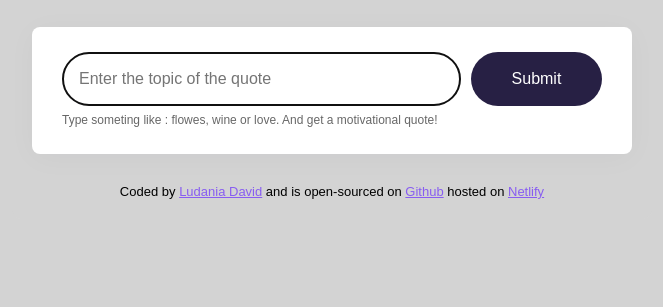
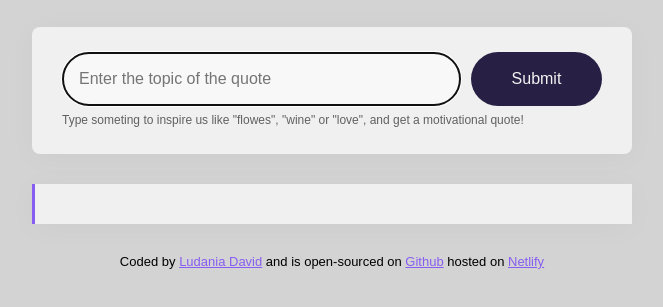
Before and after one commit to Ludania-prog/AI-Week2-Quotes-Poems-Project, a plain HTML site: page index.html in a window 1280 px wide. Shown: the part 275-582 px from the top of the page, without its empty margins (308-971 px from the left). Drawn offline with nearby package versions, Linux system fonts and the light colour scheme.

Commit message:
finishing touch

```diff
--- a/index.html
+++ b/index.html
@@ -31,11 +31,11 @@
             <input type="submit" class="submit-button" />
           </form>
           <div class="hint">
-            Type someting like : flowes, wine or love. And get a motivational
-            quote!
+            Type someting to inspire us like "flowes", "wine" or "love", and get
+            a motivational quote!
           </div>
         </div>
-        <div class="quote hidden" id="quote"></div>
+        <div class="quote" id="quote"></div>
       </main>
 
       <footer>
--- a/src/style.css
+++ b/src/style.css
@@ -24,7 +24,7 @@ h1 {
   color: #272044;
 }
 .form-container {
-  background-color: white;
+  background-color: rgba(255, 255, 255, 0.656);
   margin-bottom: 30px;
   border-radius: 8px;
   box-shadow: 0px 4px 30px 0px rgba(39, 33, 66, 0.03);
@@ -43,6 +43,7 @@ form {
 }
 
 .instructions {
+  background-color: rgb(248, 248, 248);
   padding: 16px;
   border: 1px solid rgba(39, 33, 66, 0.5);
   width: 80%;
@@ -55,7 +56,7 @@ form {
 .submit-button {
   margin-left: 10px;
   background: #272044;
-  color: white;
+  color: rgb(243, 243, 243);
   border: none;
   width: 150px;
   font-size: 16px;
@@ -65,7 +66,7 @@ form {
 
 .quote {
   font-size: 16px;
-  background-color: #fff;
+  background-color: rgba(255, 255, 255, 0.656);
   padding: 20px;
   line-height: 2;
   border-left: 3px solid #885df1;
```
